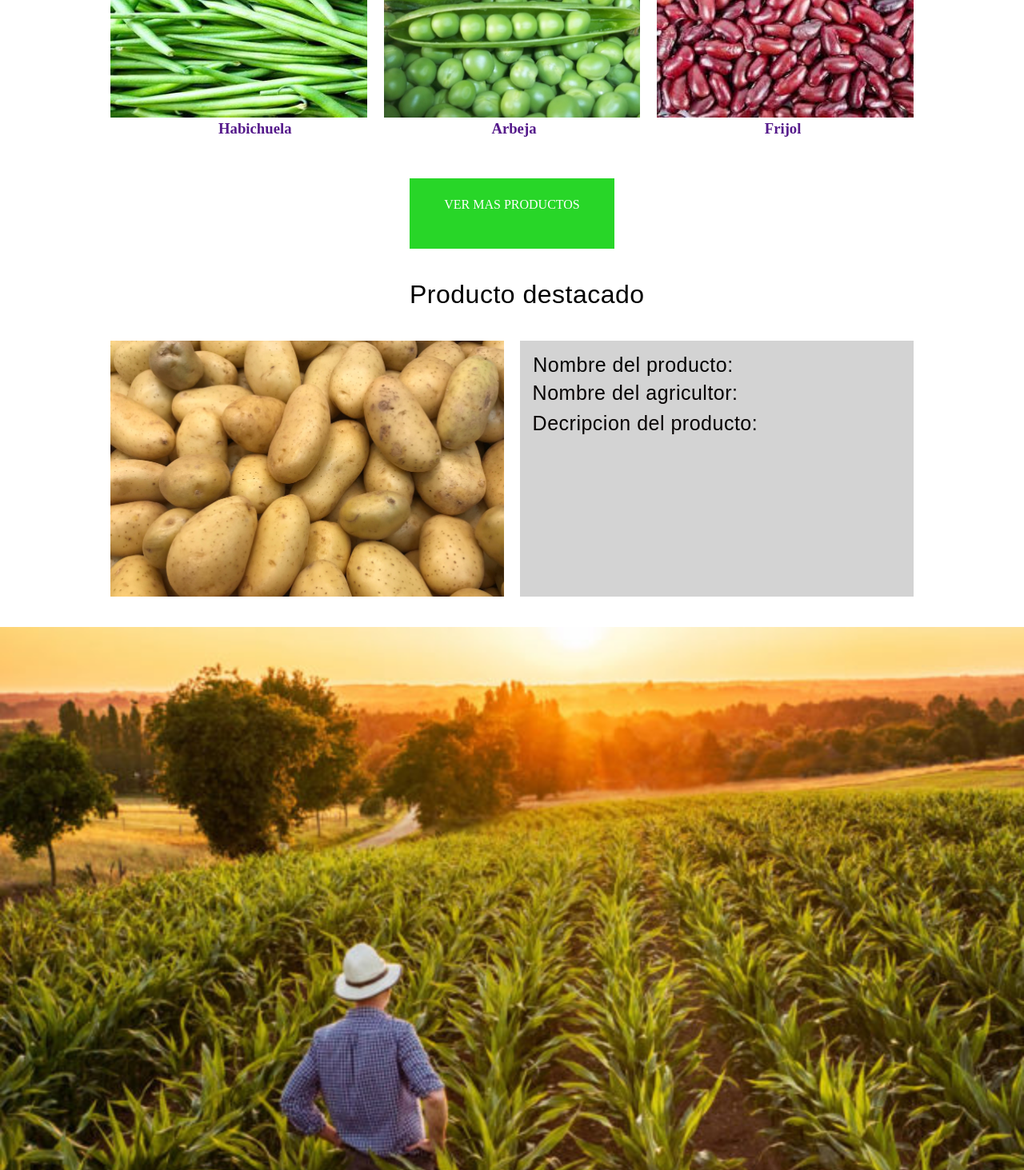
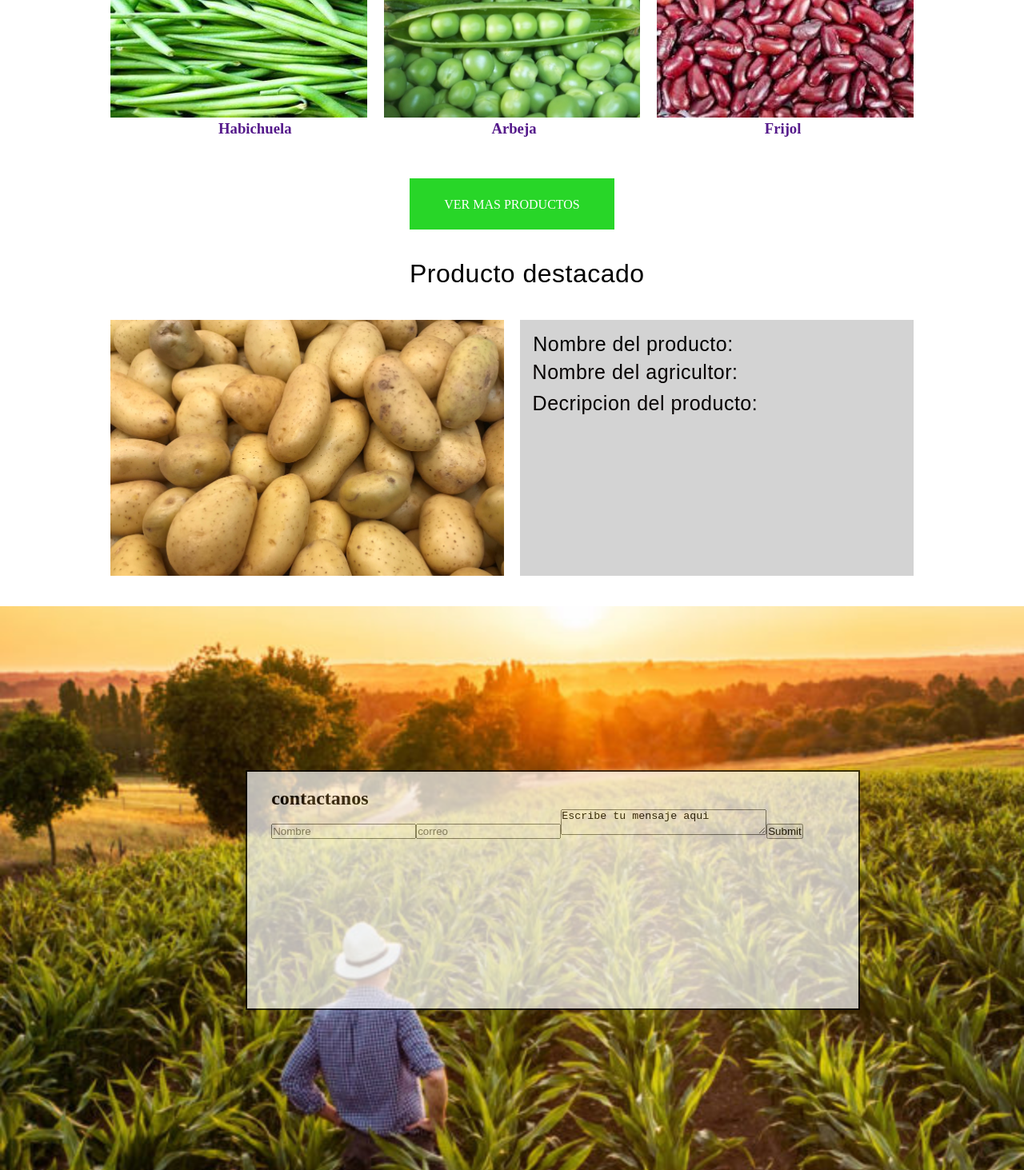
Before and after one commit to JunArredodno/Proyecto_AgroApp, a React (Create React App) app in the folder agroapp/: page / in a window 1280 px wide. Shown: the part 2018-3481 px from the top of the page at 80% size. Built offline with nearby package versions, Linux system fonts and the light colour scheme.

Commit message:
login de contactanos

```diff
--- a/agroapp/src/Home.js
+++ b/agroapp/src/Home.js
@@ -130,7 +130,14 @@ function home() {
             </div>
 
             <div className='home_contacto'>
+            <form className='contactanos'>
+            <h2>contactanos</h2>
+            <input type="nombre" name="name" placeholder='Nombre' required />
+            <input type="email" name="name" placeholder='correo'  required/>
+            <textarea name='escribe' className='texx' id='tex' cols={30}  rows  >Escribe tu mensaje aqui</textarea>
 
+            <input type="submit" value="Submit" />
+            </form>
 
         </div>
     </div>
--- a/agroapp/src/home.css
+++ b/agroapp/src/home.css
@@ -159,7 +159,7 @@ h3{
 .product{
     position: absolute;
     text-decoration: none;
-    height: 8%;
+    height: 5%;
     width: 20%;
     margin-left: 40%;
     text-align: center;
@@ -175,7 +175,7 @@ h3{
     display: flex;
     flex-wrap: wrap;
     margin: 10%;
-    margin-top: 17%;
+    margin-top: 15%;
 
 
 }
@@ -253,6 +253,22 @@ h3{
     color: black;
     margin-left: 40%;
     padding-top: 24px;
-    margin-top: 0%;
+    margin-top: -2%;
     font-weight: lighter;
 }
+
+
+.contactanos{
+
+    border: 2px solid black;
+    width: 60%;
+    box-sizing: border-box;
+    position: absolute;
+    padding: 20px 30px;
+    background-color: white;
+    opacity: 0.7;
+    margin-top: 16%;
+    margin-left: 24%;
+    color: black;
+    height: 300px;
+}
```
